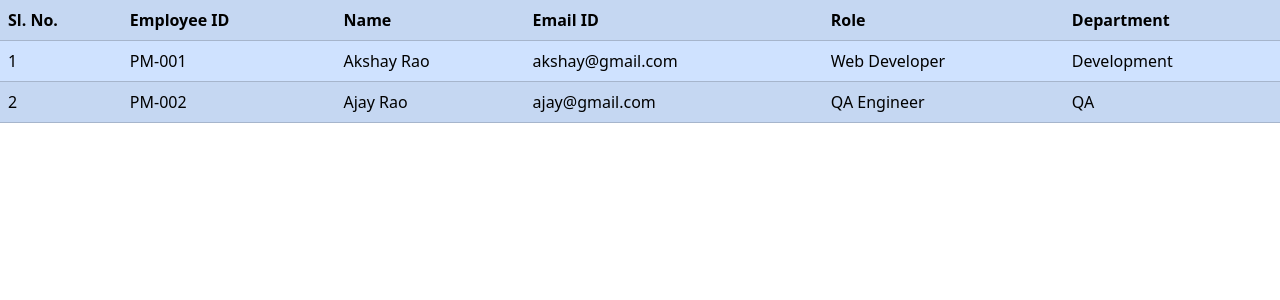
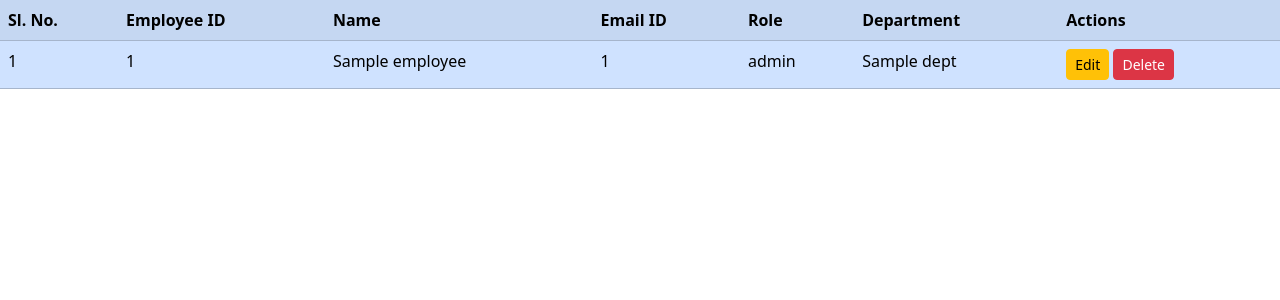
Before and after one commit to akshayaraojjs/DAMS_Python_Internship, a Django app: template Django - Project/employee_crud/employee/templates/employee/emp_list.html in a window 1280 px wide. Shown: the part 56-356 px from the top of the page. Run offline with Django 3.2, Linux system fonts and the light colour scheme; the template is opened without the code that fills it: most values are stand-ins (such as "Sample title", 1, 10 or a date in 2020).

Commit message:
Django Full Stack Project with Employee CRUD Operation

```diff
--- a/Django - Project/commands.txt
+++ b/Django - Project/commands.txt
@@ -61,3 +61,7 @@ http: Hypertext Transfer Protocol
 8000 - Default Port Number for Django
 
 If No route specified, it is called as Base Route or Base URL
+
+python manage.py makemigrations
+
+python manage.py migrate
--- a/Django - Project/employee_crud/employee/templates/employee/emp_list.html
+++ b/Django - Project/employee_crud/employee/templates/employee/emp_list.html
@@ -8,22 +8,21 @@
         <th>Email ID</th>
         <th>Role</th>
         <th>Department</th>
+        <th>Actions</th>
     </tr>
+    {% for employee in employees %}
     <tr>
-        <td>1</td>
-        <td>PM-001</td>
-        <td>Akshay Rao</td>
-        <td>akshay@gmail.com</td>
-        <td>Web Developer</td>
-        <td>Development</td>
+        <td>{{ employee.id }}</td>
+        <td>{{ employee.emp_id }}</td>
+        <td>{{ employee.name }}</td>
+        <td>{{ employee.email_id }}</td>
+        <td>{{ employee.role }}</td>
+        <td>{{ employee.dept}}</td>
+        <td>
+            <a href="{% url 'emp-update' employee.pk %}" class="btn btn-warning btn-sm">Edit</a>
+            <a href="{% url 'emp-delete' employee.pk %}" class="btn btn-danger btn-sm">Delete</a>
+        </td>
     </tr>
-    <tr>
-        <td>2</td>
-        <td>PM-002</td>
-        <td>Ajay Rao</td>
-        <td>ajay@gmail.com</td>
-        <td>QA Engineer</td>
-        <td>QA</td>
-    </tr>
+    {% endfor %}
 </table>
 {% endblock %}
--- a/Django - Project/employee_crud/employee/urls.py
+++ b/Django - Project/employee_crud/employee/urls.py
@@ -5,4 +5,6 @@ urlpatterns = [
     path('', views.home, name='home'),
     path('employee-list', views.empList, name='emp-list'),
     path('registration-form', views.empRegistration, name='emp-form'),
+    path('<int:pk>/edit/', views.empUpdate, name='emp-update'),
+    path('<int:pk>/delete/', views.empDelete, name='emp-delete'),
 ]
```
Also changed, not shown: Django - Project/employee_crud/employee/templates/employee/emp_delete.html (added, +11 -0 lines), Django - Project/employee_crud/employee/templates/employee/emp_form.html (+22 -1 lines), Django - Project/employee_crud/employee/views.py (+35 -3 lines), Django - Project/employee_crud/db.sqlite3, Django - Project/employee_crud/employee/migrations/0001_initial.py (added).
